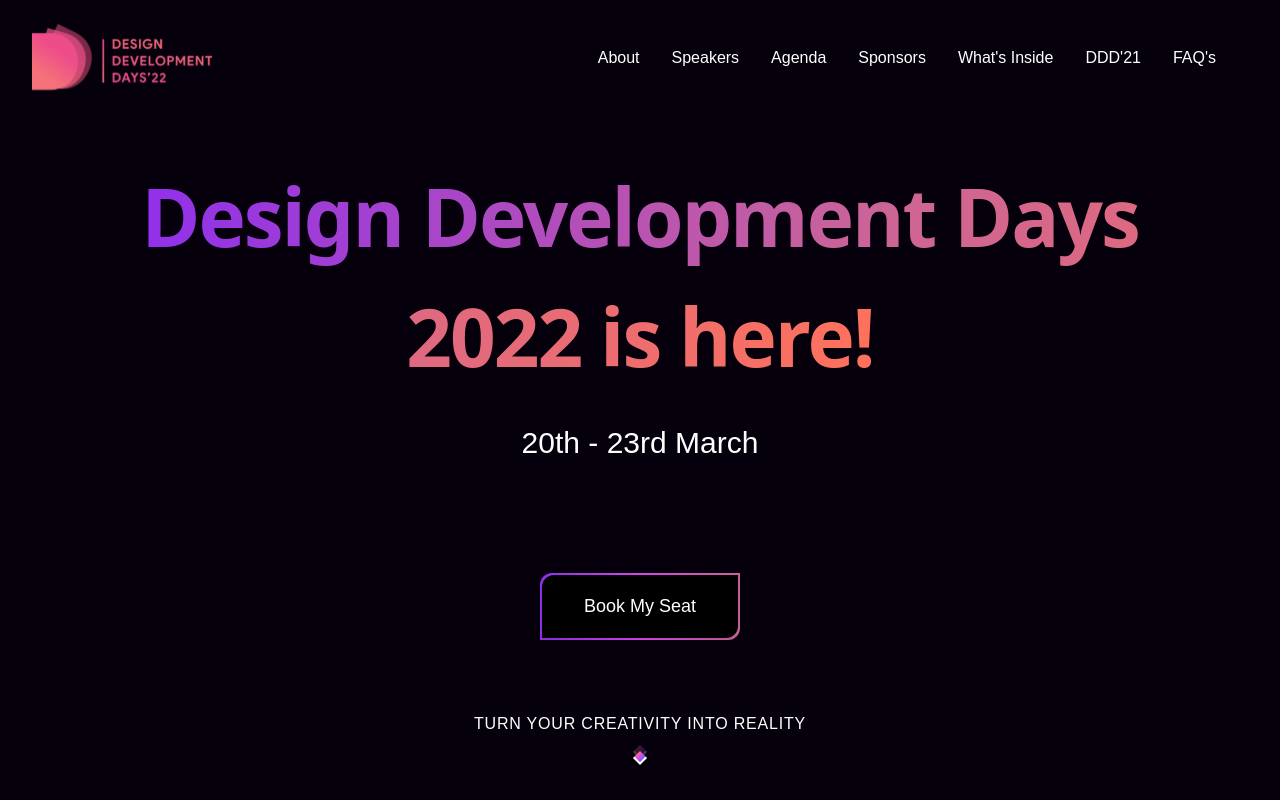
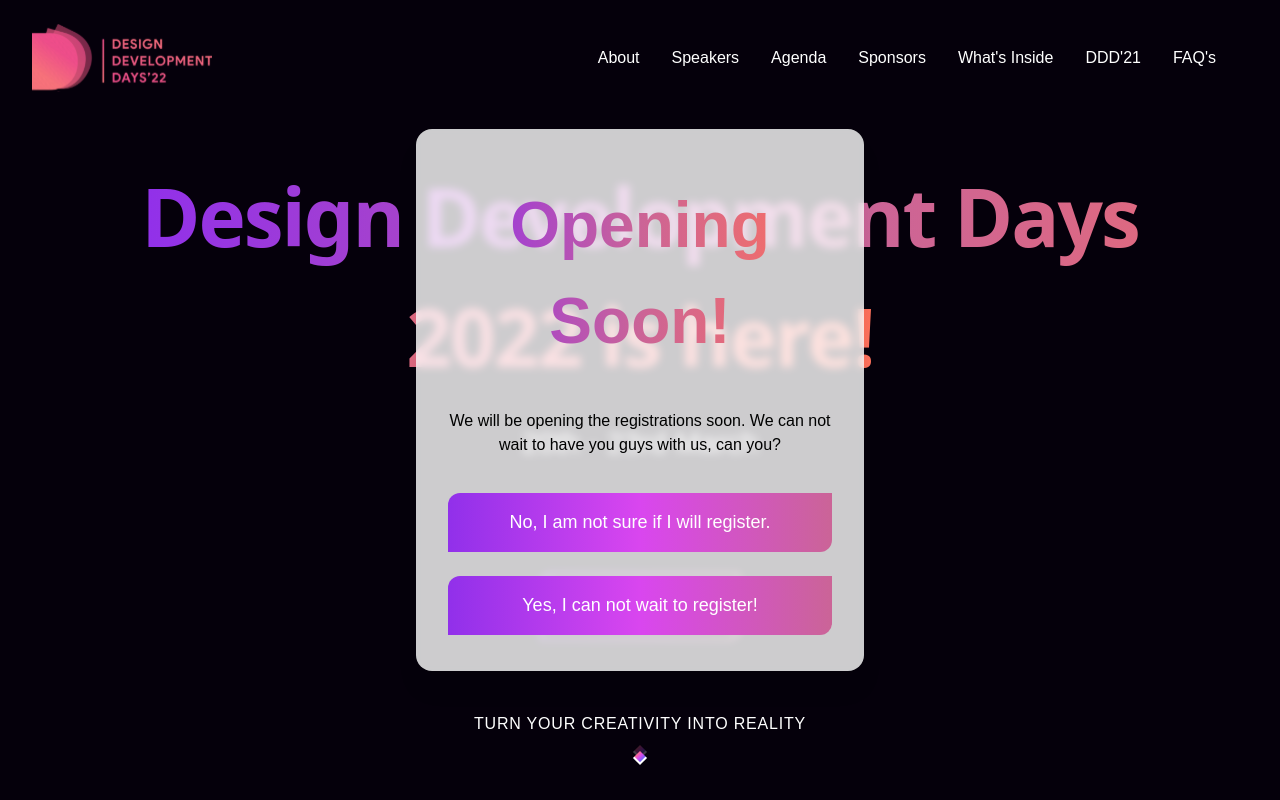
Before and after one commit to Dexignare/dexignare-fontend, a React (Create React App) app: page / in a window 1280 px wide. Both pictures are taken after a click on the button "Book My Seat". Built offline with nearby package versions, Linux system fonts and the light colour scheme.

Commit message:
coming soon modal

```diff
--- a/src/components/Button/index.js
+++ b/src/components/Button/index.js
@@ -1,12 +1,14 @@
-import React from 'react'
+// import { Fragment, useState } from 'react'
+
 
 const Button = ({ text }) => {
+
   return (
     <div className='mt-5 sm:mt-8 sm:flex justify-center'>
       <div className='p-0.5 bg-gradient-to-l from-magenta-500 via-fuchsia-500 to-violet-500 rounded-tl-xl rounded-br-xl'>
         <div className='rounded-tl-xl rounded-br-xl shadow'>
           <button
-            className='w-full bg-black flex items-center justify-center px-8 py-3 border border-transparent text-base font-medium rounded-tl-xl rounded-br-xl text-white border-2 md:py-4 md:text-lg md:px-10 font-montserrat'
+            className='w-full bg-fuchsia-200 hover:bg-white flex items-center justify-center px-8 py-1 border border-transparent text-base font-medium rounded-tl-xl rounded-br-xl text-black border-2 md:py-4 md:text-lg md:px-10 font-montserrat'
           >
             {text}
           </button>
--- a/src/components/Hero/index.js
+++ b/src/components/Hero/index.js
@@ -1,5 +1,5 @@
 import React from 'react'
-import Button from '../../components/Button'
+import ModalButton from '../../components/ModalButton'
 import ScrollButton from './../ScrollButton'
 
 const Hero = () => {
@@ -13,7 +13,7 @@ const Hero = () => {
           20th - 23rd March
         </p>
         <div className='absolute left-4 right-4 bottom-32 xxs:bottom-28 xs:bottom-36 xxs:my-4'>
-          <Button text='Book My Seat' />
+          <ModalButton text='Book My Seat' />
         </div>
       </div>
       <p class='text-white font-thin uppercase font-montserrat tracking-wider text-center absolute bottom-16 right-0 left-0 px-4'>
--- /dev/null
+++ b/src/components/ModalButton/index.js
@@ -0,0 +1,104 @@
+import { Dialog, Transition } from '@headlessui/react'
+import { Fragment, useState } from 'react'
+import Button from "../Button/index";
+
+const ModalButton = ({ text }) => {
+  let [isOpen, setIsOpen] = useState(false)
+
+  function closeModal() {
+    setIsOpen(false)
+  }
+
+  function openModal() {
+    setIsOpen(true)
+  }
+  return (
+    <>
+    <div className='mt-5 sm:mt-8 sm:flex justify-center'>
+      <div className='p-0.5 bg-gradient-to-l from-magenta-500 via-fuchsia-500 to-violet-500 rounded-tl-xl rounded-br-xl'>
+        <div className='rounded-tl-xl rounded-br-xl shadow'>
+          <button
+            type='button'
+            onClick={openModal}
+            className=' w-full bg-black flex items-center justify-center px-12 py-3 border border-transparent text-base font-medium rounded-tl-xl rounded-br-xl text-white border-2 md:py-4 md:text-lg md:px-10 font-montserrat'
+          >
+            {text}
+          </button>
+        </div>
+      </div>
+    </div>
+
+    <Transition appear show={isOpen} as={Fragment}>
+        <Dialog
+          as="div"
+          className="fixed inset-0 z-10 overflow-y-auto"
+          onClose={closeModal}
+        >
+          <div className="min-h-screen px-4 text-center">
+            <Transition.Child
+              as={Fragment}
+              enter="ease-out duration-300"
+              enterFrom="opacity-0"
+              enterTo="opacity-100"
+              leave="ease-in duration-200"
+              leaveFrom="opacity-100"
+              leaveTo="opacity-0"
+            >
+              <Dialog.Overlay className="fixed inset-0" />
+            </Transition.Child>
+
+            {/* This element is to trick the browser into centering the modal contents. */}
+            <span
+              className="inline-block h-screen align-middle"
+              aria-hidden="true"
+            >
+              &#8203;
+            </span>
+            <Transition.Child
+              as={Fragment}
+              enter="ease-out duration-300"
+              enterFrom="opacity-0 scale-95"
+              enterTo="opacity-100 scale-100"
+              leave="ease-in duration-200"
+              leaveFrom="opacity-100 scale-100"
+              leaveTo="opacity-0 scale-95"
+            >
+              <div className="inline-block text-center w-full max-w-md p-8 py-4 my-8 overflow-hidden text-left align-middle transition-all transform bg-white/80 shadow-xl rounded-2xl backdrop-blur-sm">
+                <Dialog.Title
+                  as="h3"
+                  className="text-4xl md:text-5xl lg:text-6xl py-8 font-extrabold text-transparent bg-clip-text bg-gradient-to-r from-violet-500 via-magenta-500 to-bittersweet-500 font-montserrat"
+                >
+                  Opening Soon!
+                </Dialog.Title>
+                <div className="mt-2">
+                  <p className="text-md text-black font-montserrat">
+                    We will be opening the registrations soon. We can not wait to have you guys with us, can you?
+                  </p>
+                </div>
+
+                <div className="mb-2 mt-6 justify-evenly">
+                   <button
+                    type="button"
+                    onClick={closeModal}
+                    className="w-full py-3 bg-gradient-to-l from-magenta-500 via-fuchsia-500 to-violet-500 my-3 text-base font-medium rounded-tl-xl rounded-br-xl text-white md:py-4 md:text-lg md:px-10 font-montserrat"
+                  >
+                    No, I am not sure if I will register.
+                  </button>
+                   <button
+                    type="button"
+                    onClick={closeModal}
+                    className="w-full py-3 bg-gradient-to-l from-magenta-500 via-fuchsia-500 to-violet-500 my-3 text-base font-medium rounded-tl-xl rounded-br-xl text-white md:py-4 md:text-lg md:px-10 font-montserrat"
+                  >
+                    Yes, I can not wait to register!
+                  </button>
+                </div>
+              </div>
+            </Transition.Child>
+          </div>
+        </Dialog>
+      </Transition>
+    </>
+  )
+}
+
+export default ModalButton
```
